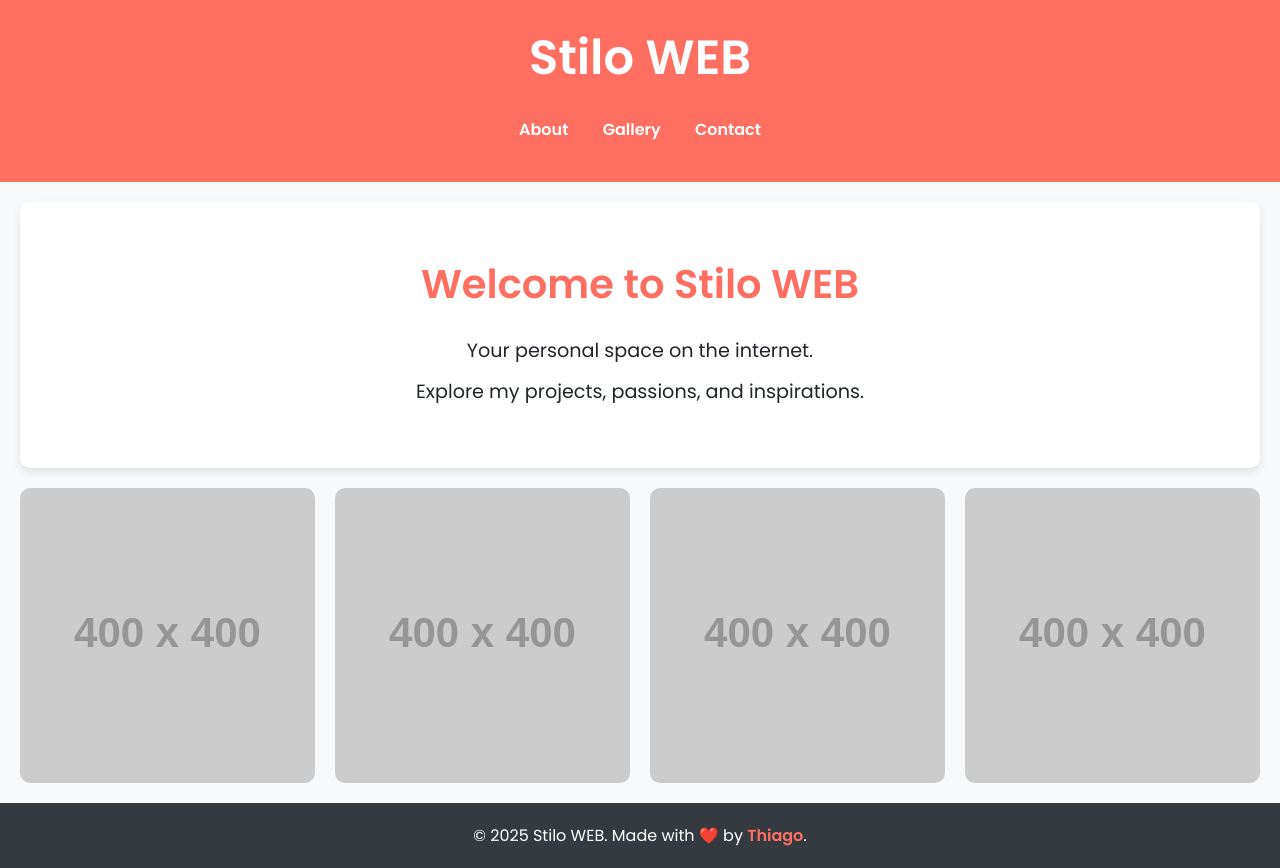
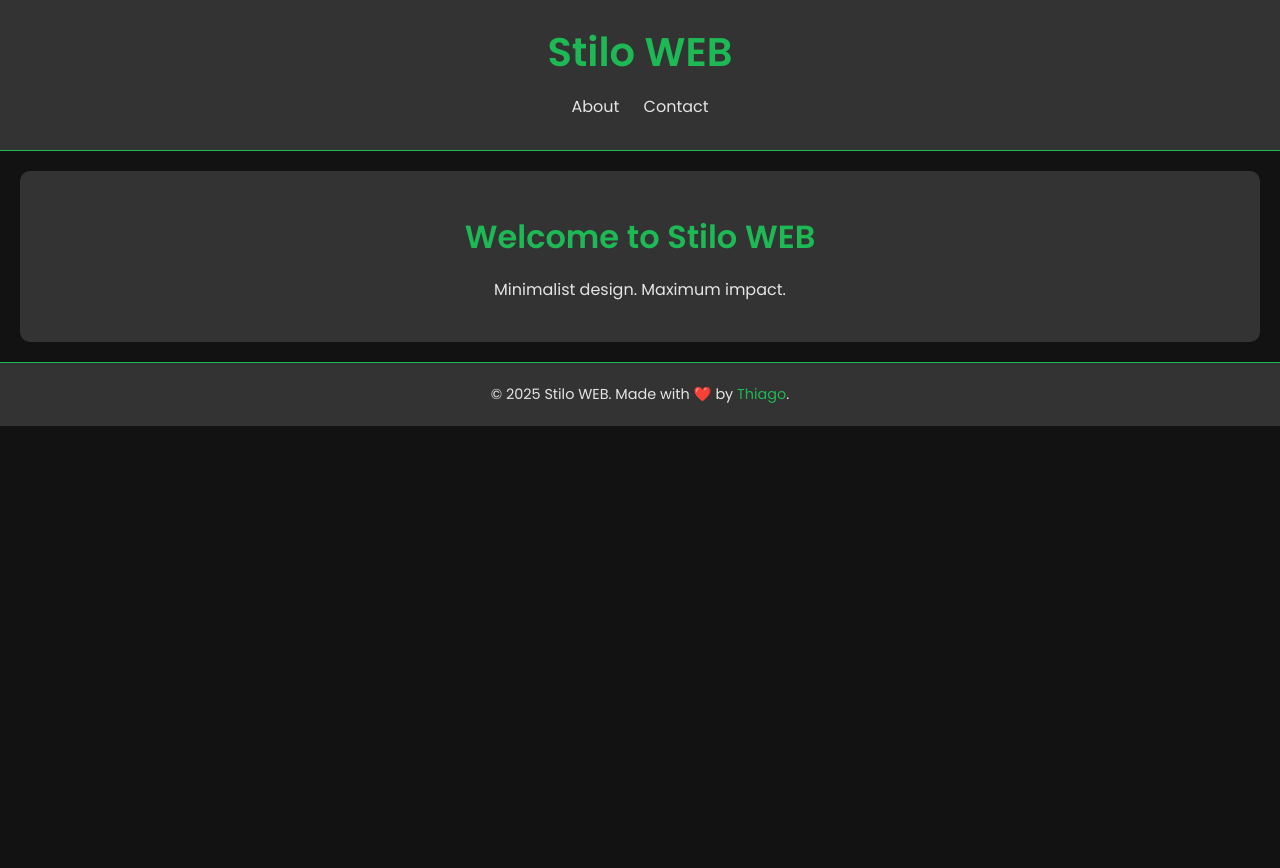
Before and after one commit to thiagostilo2121/stiloweb2.0, a plain HTML site: page index.html in a window 1280 px wide. After the commit the page ends 800 px from the top, so only its background shows below. Drawn offline with Linux system fonts and the light colour scheme; placeholder pictures from the web are drawn by us.

Commit message:
Update index.html

```diff
--- a/index.html
+++ b/index.html
@@ -7,11 +7,10 @@
     <link href="https://fonts.googleapis.com/css2?family=Poppins:wght@300;400;600&display=swap" rel="stylesheet">
     <style>
         :root {
-            --primary-color: #ff6f61;
-            --secondary-color: #343a40;
-            --background-color: #f8f9fa;
-            --text-color: #212529;
-            --light-color: #ffffff;
+            --primary-color: #1db954;
+            --background-color: #121212;
+            --text-color: #e5e5e5;
+            --light-color: #333333;
         }
 
         * {
@@ -29,85 +28,69 @@
         }
 
         header {
-            background-color: var(--primary-color);
-            color: var(--light-color);
+            background-color: var(--light-color);
+            color: var(--text-color);
             padding: 20px;
             text-align: center;
+            border-bottom: 1px solid var(--primary-color);
         }
 
         header h1 {
-            font-size: 3rem;
+            font-size: 2.5rem;
+            color: var(--primary-color);
         }
 
         nav {
-            margin: 20px 0;
+            margin: 10px 0;
         }
 
         nav a {
-            color: var(--light-color);
+            color: var(--text-color);
             text-decoration: none;
-            margin: 0 15px;
-            font-weight: 600;
+            margin: 0 10px;
+            font-weight: 400;
             transition: color 0.3s;
         }
 
         nav a:hover {
-            color: var(--background-color);
+            color: var(--primary-color);
         }
 
         .intro {
             text-align: center;
-            padding: 50px 20px;
+            padding: 40px 20px;
             background-color: var(--light-color);
-            box-shadow: 0 4px 8px rgba(0, 0, 0, 0.1);
             margin: 20px;
             border-radius: 10px;
+            color: var(--text-color);
         }
 
         .intro h2 {
-            font-size: 2.5rem;
-            margin-bottom: 20px;
+            font-size: 2rem;
+            margin-bottom: 15px;
             color: var(--primary-color);
         }
 
         .intro p {
-            font-size: 1.2rem;
-            margin-bottom: 10px;
-        }
-
-        .gallery {
-            display: grid;
-            grid-template-columns: repeat(auto-fit, minmax(250px, 1fr));
-            gap: 20px;
-            margin: 20px;
-        }
-
-        .gallery img {
-            width: 100%;
-            border-radius: 10px;
-            transition: transform 0.3s;
-        }
-
-        .gallery img:hover {
-            transform: scale(1.05);
+            font-size: 1rem;
         }
 
         footer {
-            background-color: var(--secondary-color);
-            color: var(--light-color);
+            background-color: var(--light-color);
+            color: var(--text-color);
             text-align: center;
             padding: 20px 10px;
-            position: relative;
+            border-top: 1px solid var(--primary-color);
         }
 
         footer p {
-            font-size: 1rem;
+            font-size: 0.9rem;
         }
 
         footer a {
             color: var(--primary-color);
             text-decoration: none;
-            font-weight: 600;
+            font-weight: 400;
         }
 
         footer a:hover {
@@ -116,15 +99,15 @@
 
         @media (max-width: 768px) {
             header h1 {
-                font-size: 2.5rem;
+                font-size: 2rem;
             }
 
             .intro h2 {
-                font-size: 2rem;
+                font-size: 1.5rem;
             }
 
             nav a {
-                margin: 0 10px;
+                margin: 0 5px;
             }
         }
     </style>
@@ -134,22 +117,13 @@
         <h1>Stilo WEB</h1>
         <nav>
             <a href="#about">About</a>
-            <a href="#gallery">Gallery</a>
             <a href="#contact">Contact</a>
         </nav>
     </header>
 
     <section class="intro" id="about">
         <h2>Welcome to Stilo WEB</h2>
-        <p>Your personal space on the internet.</p>
-        <p>Explore my projects, passions, and inspirations.</p>
-    </section>
-
-    <section class="gallery" id="gallery">
-        <img src="https://via.placeholder.com/400" alt="Placeholder Image 1">
-        <img src="https://via.placeholder.com/400" alt="Placeholder Image 2">
-        <img src="https://via.placeholder.com/400" alt="Placeholder Image 3">
-        <img src="https://via.placeholder.com/400" alt="Placeholder Image 4">
+        <p>Minimalist design. Maximum impact.</p>
     </section>
 
     <footer>
```
